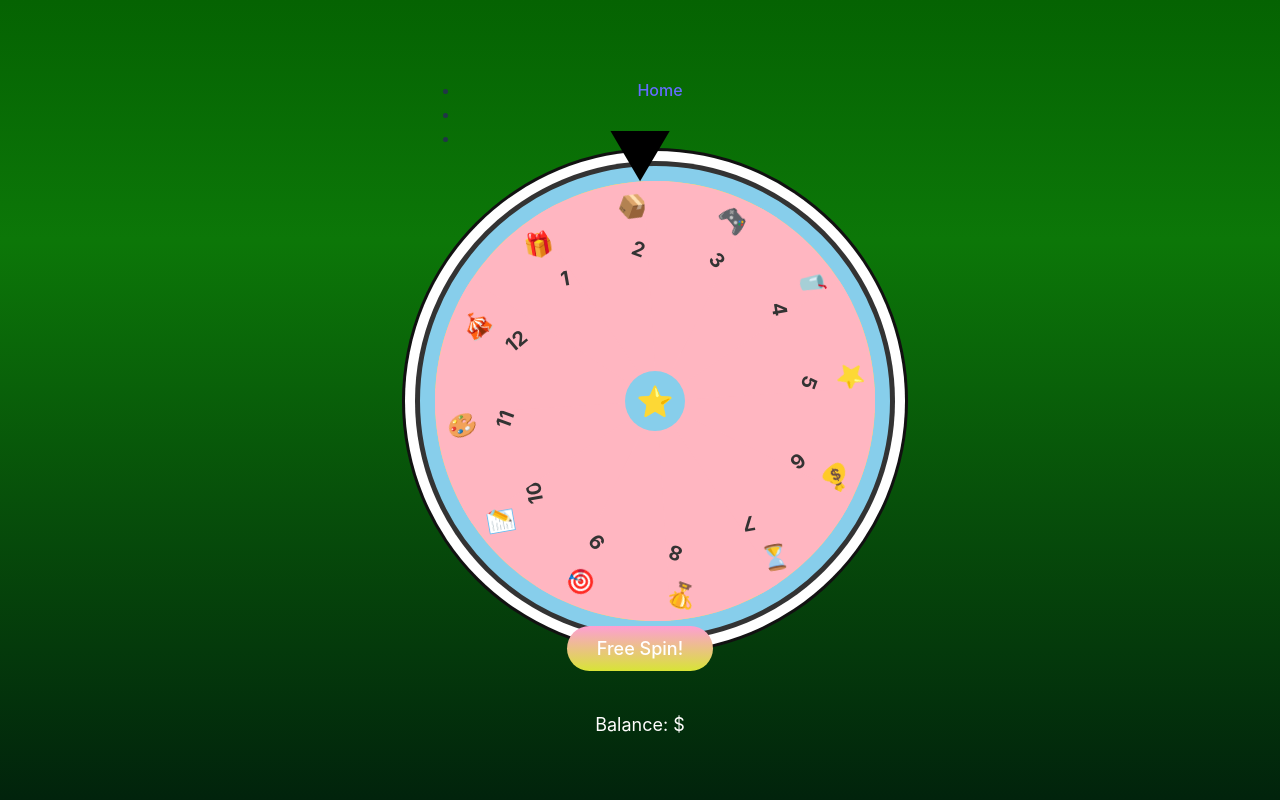
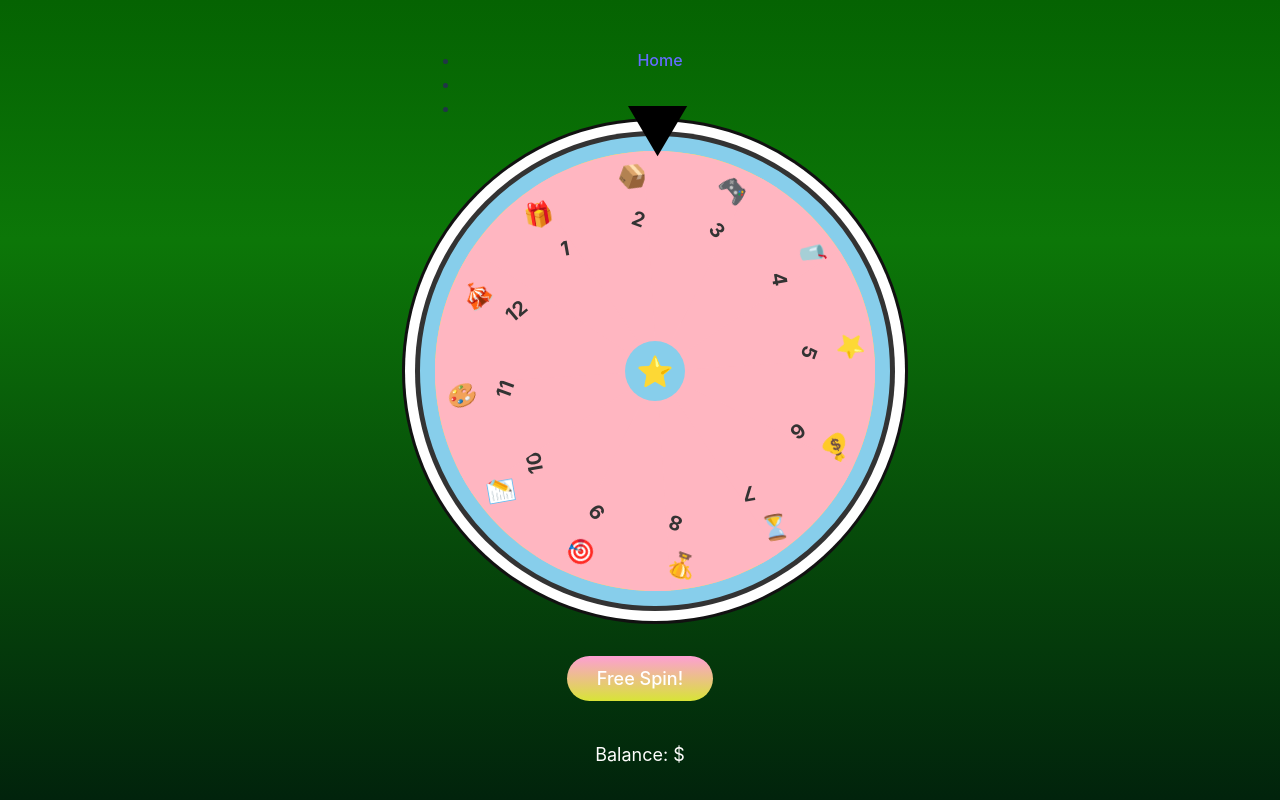
Before and after one commit to MichaelB413/Project_3, a React (Vite) app in the folder vite-project_3/: page /roulette in a window 1280 px wide. Built offline with nearby package versions, Linux system fonts and the light colour scheme.

Commit message:
made wheel a little better

```diff
--- a/vite-project_3/src/stylegambling.css
+++ b/vite-project_3/src/stylegambling.css
@@ -4,6 +4,7 @@
     flex-direction: column;
     align-items: center;
     gap: 20px;
+
 
 }
 
@@ -15,6 +16,7 @@
     display: flex;
     justify-content: center;
     align-items: center;
+
 }
 
 .wheel {
@@ -28,8 +30,10 @@
     border: 15px solid #87CEEB;
     transition: transform 5s cubic-bezier(0.17, 0.67, 0.12, 0.99);
     overflow: hidden;
+
     box-shadow: 0 0 0 5px #333, 0 0 0 15px #fff, 0 0 0 18px #111;
 }
+
 
 .center-star {
     position: absolute;
@@ -61,6 +65,7 @@
     justify-content: center;
     align-items: center;
     cursor: pointer;
+    border-left: 2px solid #87CEEB;
 }
 
 .segment-content {
@@ -77,6 +82,7 @@
     color: #333;
     pointer-events: none;
 
+
 }
 
 .segment-icon {
@@ -92,21 +98,21 @@
     font-size: 20px;
     margin-left: 40px;
     margin-bottom: 60px;
+
 }
 
 .pointer {
     position: absolute;
-    top: -60px;
-    left: 50%;
+    top: -55px;
+    left: 54%;
     transform: translateX(-50%);
     color: #000000;
     font-size: 65px;
-
     z-index: 3;
 }
 
 .spin-button {
-    margin: auto;
+    margin-top: 60px;
     z-index: 10;
     display: flex;
     justify-content: center;
```
